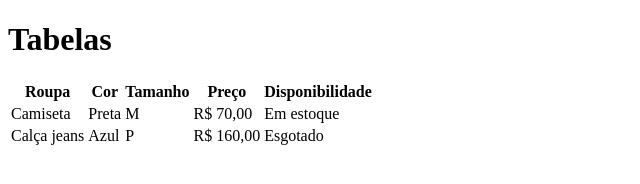
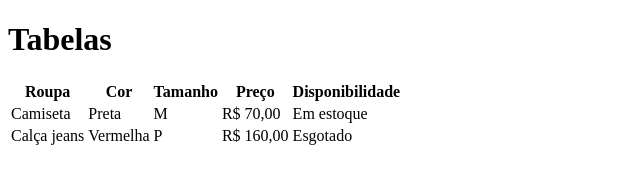
Before and after one commit to NiasSilva01/aula-tabela, a plain HTML site: page index.html in a window 1280 px wide. Shown: the whole page, without its empty margins (0-640 px from the left). Drawn offline with Linux system fonts and the light colour scheme.

Commit message:
trocado de Azul para vermelha

```diff
--- a/index.html
+++ b/index.html
@@ -28,7 +28,7 @@
 
         <tr>
             <td>Calça jeans</td>
-            <td>Azul</td>
+            <td>Vermelha</td>
             <td>P</td>
             <td>R$ 160,00</td>
             <td>Esgotado</td>
```
